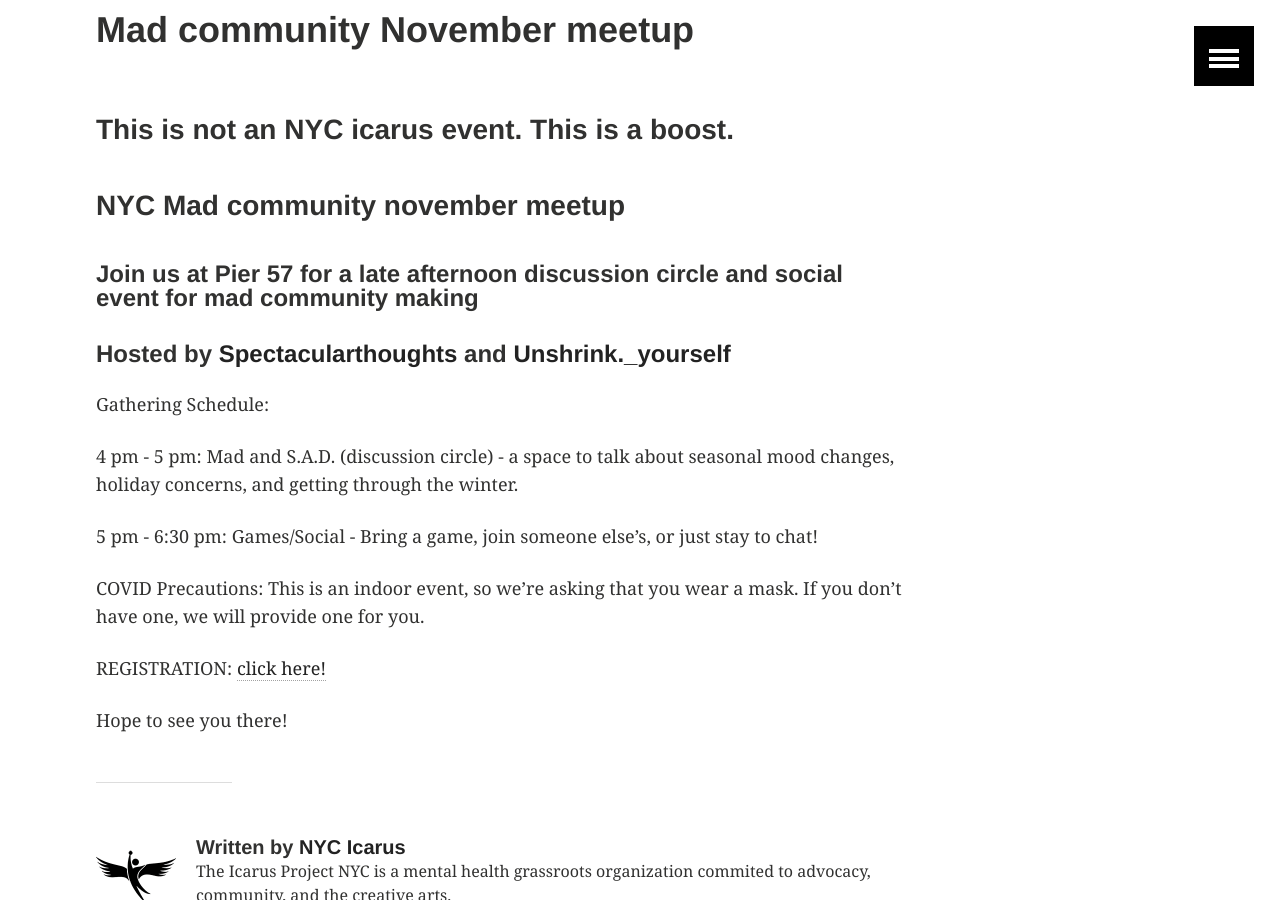
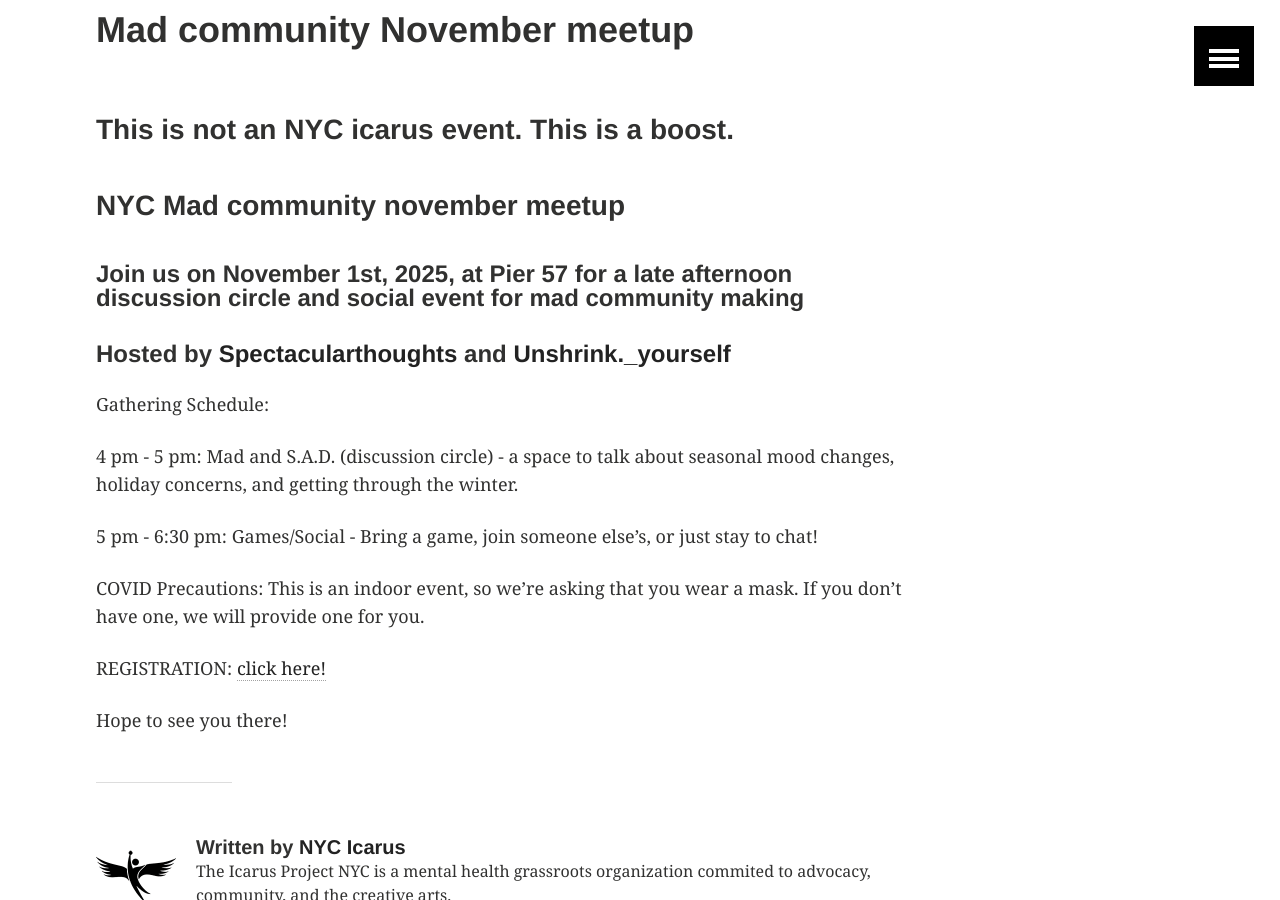
Before and after one commit to nycicarus/nycicarus.github.io, a Jekyll site: the page built from _posts/events/2025-11-01-nov-nyc-mad-meetup.md, in a window 1280 px wide and 900 px high, scrolled down 327 px. Built offline with Jekyll 4.4.1, drawn with Linux system fonts in a browser that asks for light colours; comment, search, counter and statistics services are not loaded.

Commit message:
Update 2025-11-01-nov-nyc-mad-meetup.md

```diff
--- a/_posts/events/2025-11-01-nov-nyc-mad-meetup.md
+++ b/_posts/events/2025-11-01-nov-nyc-mad-meetup.md
@@ -24,7 +24,7 @@ phone: ""
 ---
 ### This is not an NYC icarus event. This is a boost.
 ### NYC Mad community november meetup
-#### Join us at Pier 57 for a late afternoon discussion circle and social event for mad community making
+#### Join us on November 1st, 2025, at Pier 57 for a late afternoon discussion circle and social event for mad community making
 #### Hosted by [Spectacularthoughts](https://www.instagram.com/spectaculaurthoughts/) and [Unshrink._yourself](https://www.instagram.com/unshrink._yourself/)
 Gathering Schedule:
 
```
